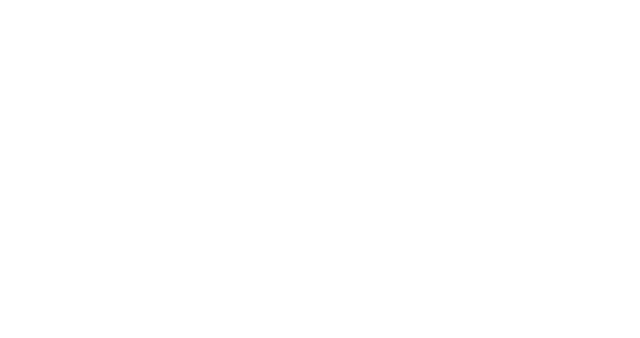
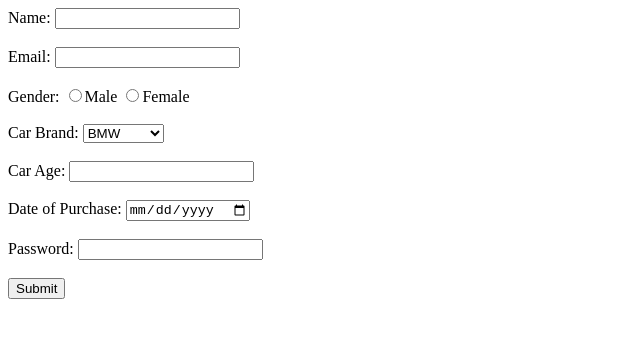
Before and after one commit to acciojob/car-insurance-form-Deepraj4595, a website: page main.html in a window 1280 px wide. Shown: the whole page, without its empty margins (0-640 px from the left). Drawn offline with Linux system fonts and the light colour scheme.

Commit message:
created a submission

```diff
--- a/main.html
+++ b/main.html
@@ -10,7 +10,35 @@
 	<!-- the entire body must be written by student -->
     <script type="text/javascript" src="./script.js">
 </script>
-
+<form method="post">
+	<label for="name">Name:</label>
+	<input type="text" id="name" required>
+	<br><br>
+	<label for="email">Email:</label>
+	<input type="email" id="email" required>
+	<br><br>
+	<label for="gender">Gender:</label>
+	<input type="radio" id="gender_m" name="gender">Male
+	<input type="radio" id="gender_f" name="gender">Female
+	<br><br>
+	<label for="brand">Car Brand:</label>
+	<select>
+		<option value="bmw" id="cars">BMW</option>
+		<option value="audi" id="cars">Audi</option>
+		<option value="mercedez" id="cars">Mercedez</option>
+	</select>
+	<br><br>
+	<label for="carage">Car Age:</label>
+	<input type="number" id="carage" required>
+	<br><br>
+	<label for="dop">Date of Purchase:</label>
+	<input type="date" id="dob" required>
+	<br><br>
+	<label for="password">Password:</label>
+	<input type="password" id="password" required>
+	<br><br>
+	<button type="submit">Submit</button>
+</form>
 </body>
 
 </html>
```
